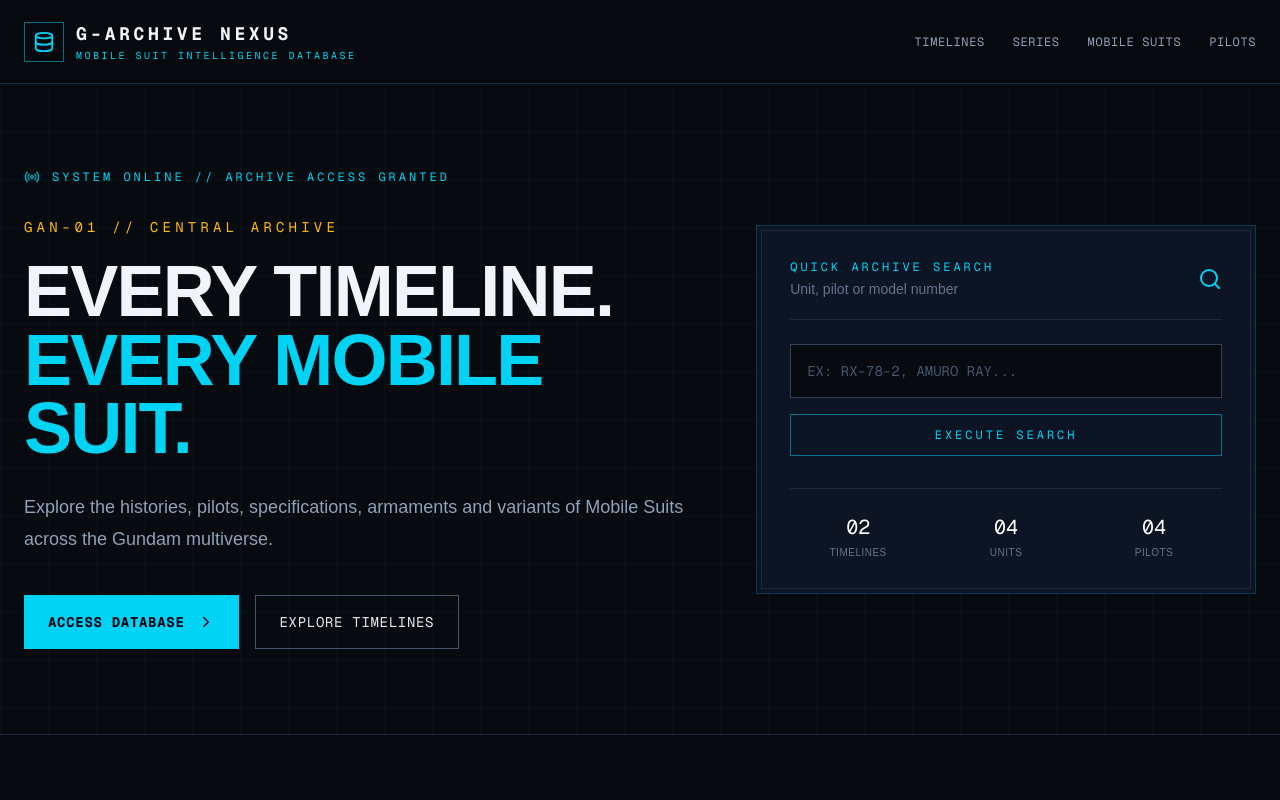
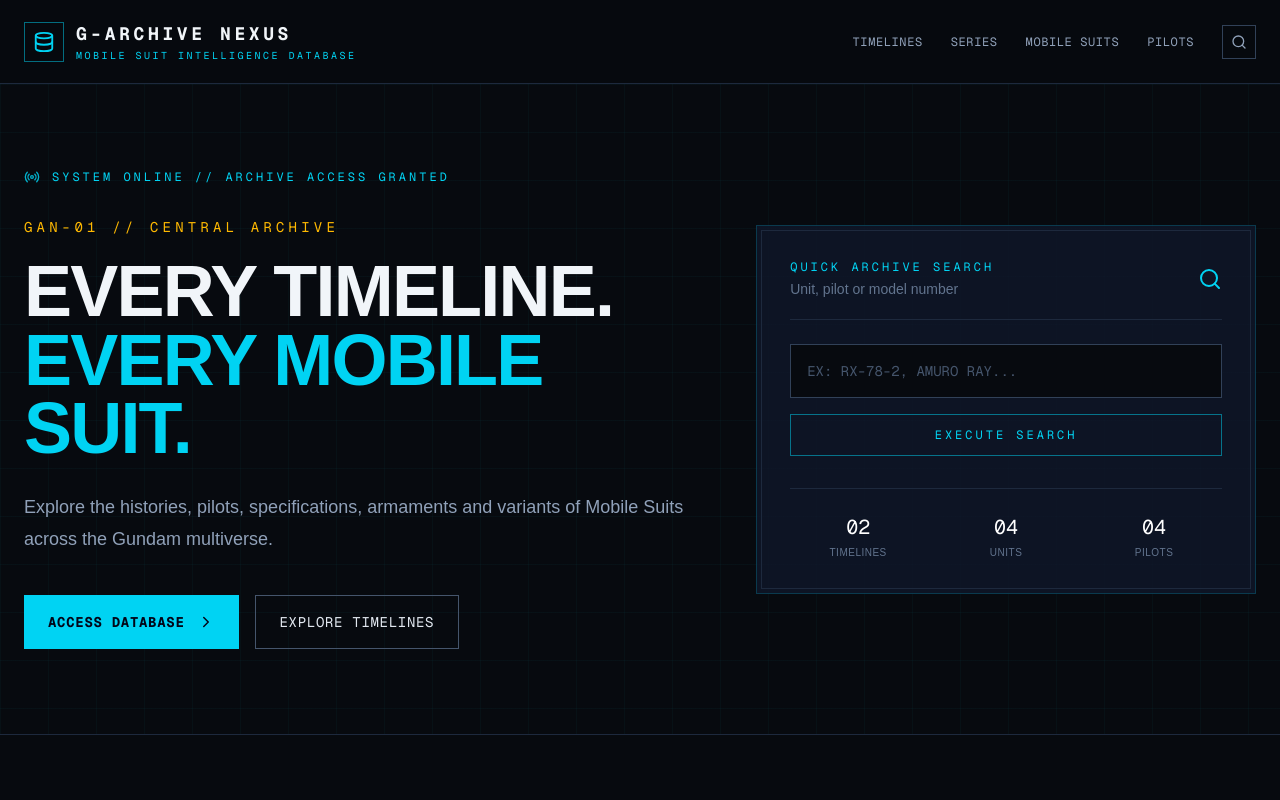
Before and after one commit to HaNguyenQuocTrung/g-archive-nexus, a Next.js app: page / in a window 1280 px wide. Shown: the top 800 px of the page. Built offline with nearby package versions, Linux system fonts and the light colour scheme.

Commit message:
refactor: add global archive navigation

```diff
--- a/src/app/layout.tsx
+++ b/src/app/layout.tsx
@@ -1,3 +1,4 @@
+import Header from "@/components/layout/Header";
 import { validateArchiveRelations } from "@/lib/validation/validateArchiveRelations";
 import type { Metadata } from "next";
 import { Geist, Geist_Mono } from "next/font/google";
@@ -66,6 +67,7 @@
       <body
         className={`${geistSans.variable} ${geistMono.variable} antialiased`}
       >
+        <Header />
         {children}
       </body>
     </html>
--- a/src/app/page.tsx
+++ b/src/app/page.tsx
@@ -1,4 +1,3 @@
-import MobileNavigation from "@/components/layout/MobileNavigation";
 import Link from "next/link";
 import { ChevronRight, Database, Radio, Search, Shield } from "lucide-react";
 
@@ -32,42 +31,6 @@
 export default function Home() {
   return (
     <main className="min-h-screen bg-[#070A0F] text-slate-100">
-      <header className="relative border-b border-slate-800 bg-[#070A0F]/95">
-        <div className="mx-auto flex max-w-7xl items-center justify-between px-6 py-5">
-          <Link href="/" className="flex items-center gap-3">
-            <div className="border border-cyan-400/50 p-2 text-cyan-400">
-              <Database size={22} />
-            </div>
-
-            <div>
-              <p className="font-mono text-lg font-bold tracking-[0.2em]">
-                G-ARCHIVE NEXUS
-              </p>
-              <p className="font-mono text-[10px] tracking-[0.25em] text-cyan-400">
-                MOBILE SUIT INTELLIGENCE DATABASE
-              </p>
-            </div>
-          </Link>
-
-          <nav className="hidden items-center gap-7 font-mono text-xs uppercase tracking-wider text-slate-400 md:flex">
-            <Link href="/timelines" className="hover:text-cyan-400">
-              Timelines
-            </Link>
-            <Link href="/series" className="hover:text-cyan-400">
-              Series
-            </Link>
-            <Link href="/mobile-suits" className="hover:text-cyan-400">
-              Mobile Suits
-            </Link>
-            <Link href="/characters" className="hover:text-cyan-400">
-              Pilots
-            </Link>
-          </nav>
-
-          <MobileNavigation />
-        </div>
-      </header>
-
       <section className="relative overflow-hidden border-b border-slate-800">
         <div className="absolute inset-0 bg-[linear-gradient(rgba(6,182,212,0.04)_1px,transparent_1px),linear-gradient(90deg,rgba(6,182,212,0.04)_1px,transparent_1px)] bg-[size:48px_48px]" />
 
--- a/src/components/layout/Header.tsx
+++ b/src/components/layout/Header.tsx
@@ -0,0 +1,110 @@
+import Link from "next/link";
+import { Database, Search } from "lucide-react";
+
+import MobileNavigation from "./MobileNavigation";
+
+const navigationItems = [
+  {
+    label: "Timelines",
+    href: "/timelines",
+  },
+  {
+    label: "Series",
+    href: "/series",
+  },
+  {
+    label: "Mobile Suits",
+    href: "/mobile-suits",
+  },
+  {
+    label: "Pilots",
+    href: "/characters",
+  },
+];
+
+export default function Header() {
+  return (
+    <header
+      className={[
+        "relative z-40 border-b border-slate-800",
+        "bg-[#070A0F]/95 backdrop-blur",
+      ].join(" ")}
+    >
+      <div
+        className={[
+          "mx-auto flex max-w-7xl",
+          "items-center justify-between",
+          "px-6 py-5",
+        ].join(" ")}
+      >
+        <Link href="/" className="flex items-center gap-3">
+          <div
+            className={[
+              "border border-cyan-400/50",
+              "p-2 text-cyan-400",
+            ].join(" ")}
+          >
+            <Database size={22} />
+          </div>
+
+          <div>
+            <p
+              className={[
+                "font-mono text-base font-bold",
+                "tracking-[0.18em]",
+                "sm:text-lg sm:tracking-[0.2em]",
+              ].join(" ")}
+            >
+              G-ARCHIVE NEXUS
+            </p>
+
+            <p
+              className={[
+                "hidden font-mono text-[10px]",
+                "tracking-[0.25em] text-cyan-400",
+                "sm:block",
+              ].join(" ")}
+            >
+              MOBILE SUIT INTELLIGENCE DATABASE
+            </p>
+          </div>
+        </Link>
+
+        <div className="flex items-center gap-4">
+          <nav
+            className={[
+              "hidden items-center gap-7",
+              "font-mono text-xs uppercase",
+              "tracking-wider text-slate-400",
+              "md:flex",
+            ].join(" ")}
+          >
+            {navigationItems.map((item) => (
+              <Link
+                key={item.href}
+                href={item.href}
+                className="hover:text-cyan-400"
+              >
+                {item.label}
+              </Link>
+            ))}
+
+            <Link
+              href="/search"
+              aria-label="Search archive"
+              className={[
+                "border border-slate-700 p-2",
+                "hover:border-cyan-400",
+                "hover:text-cyan-400",
+              ].join(" ")}
+            >
+              <Search size={16} />
+            </Link>
+          </nav>
+
+          <MobileNavigation />
+        </div>
+      </div>
+    </header>
+  );
+}
```
